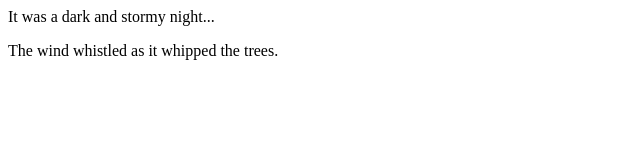
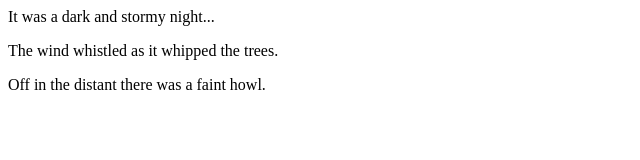
Before and after one commit to antwon97/fireside-story, a plain HTML site: page index.html in a window 1280 px wide. Shown: the whole page, without its empty margins (0-640 px from the left). Drawn offline with Linux system fonts and the light colour scheme.

Commit message:
added third line

```diff
--- a/index.html
+++ b/index.html
@@ -2,5 +2,6 @@
   <body>
     <p>It was a dark and stormy night...</p>
     <p>The wind whistled as it whipped the trees.</p>
+    <p>Off in the distant there was a faint howl.</p>
   </body>
 </html>
```
